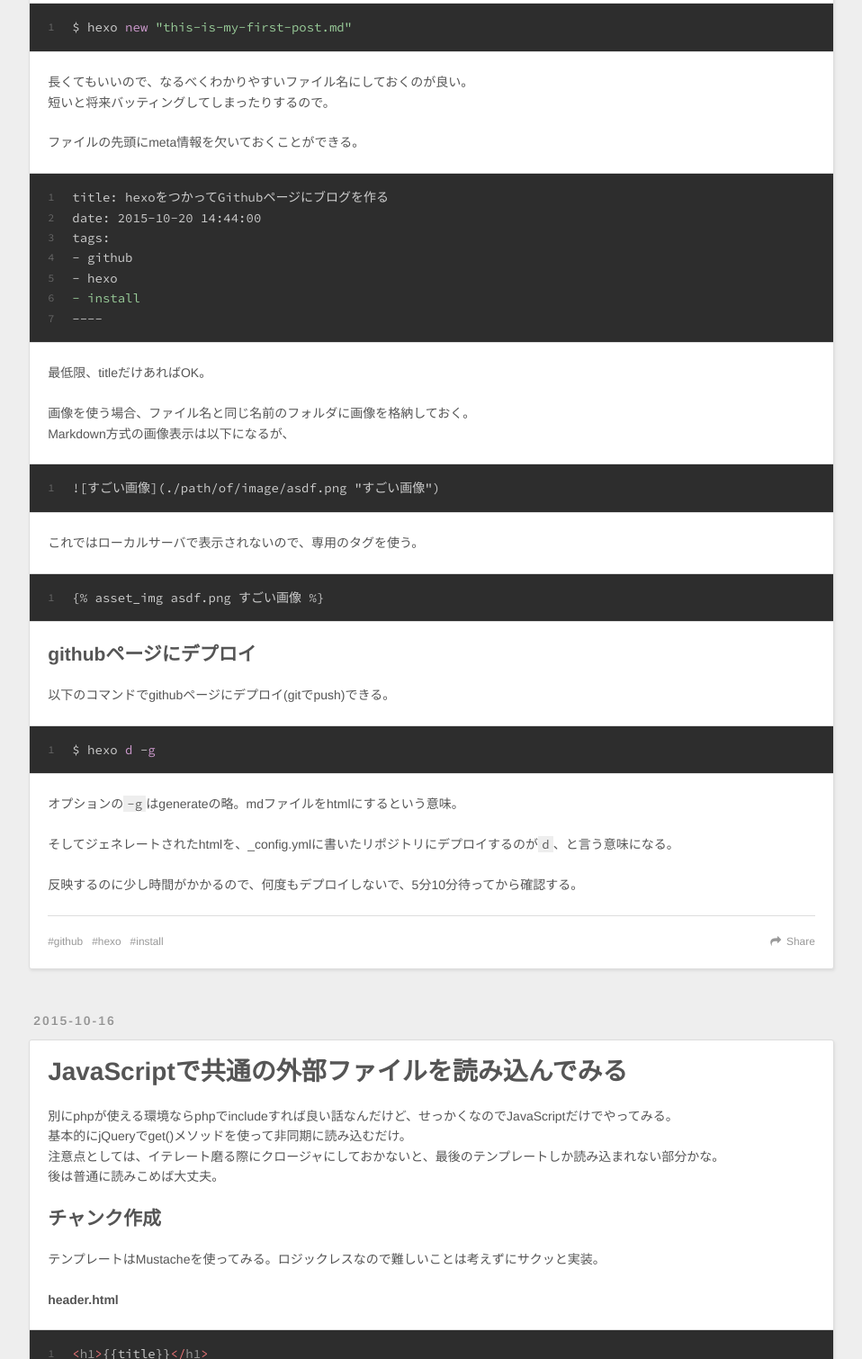
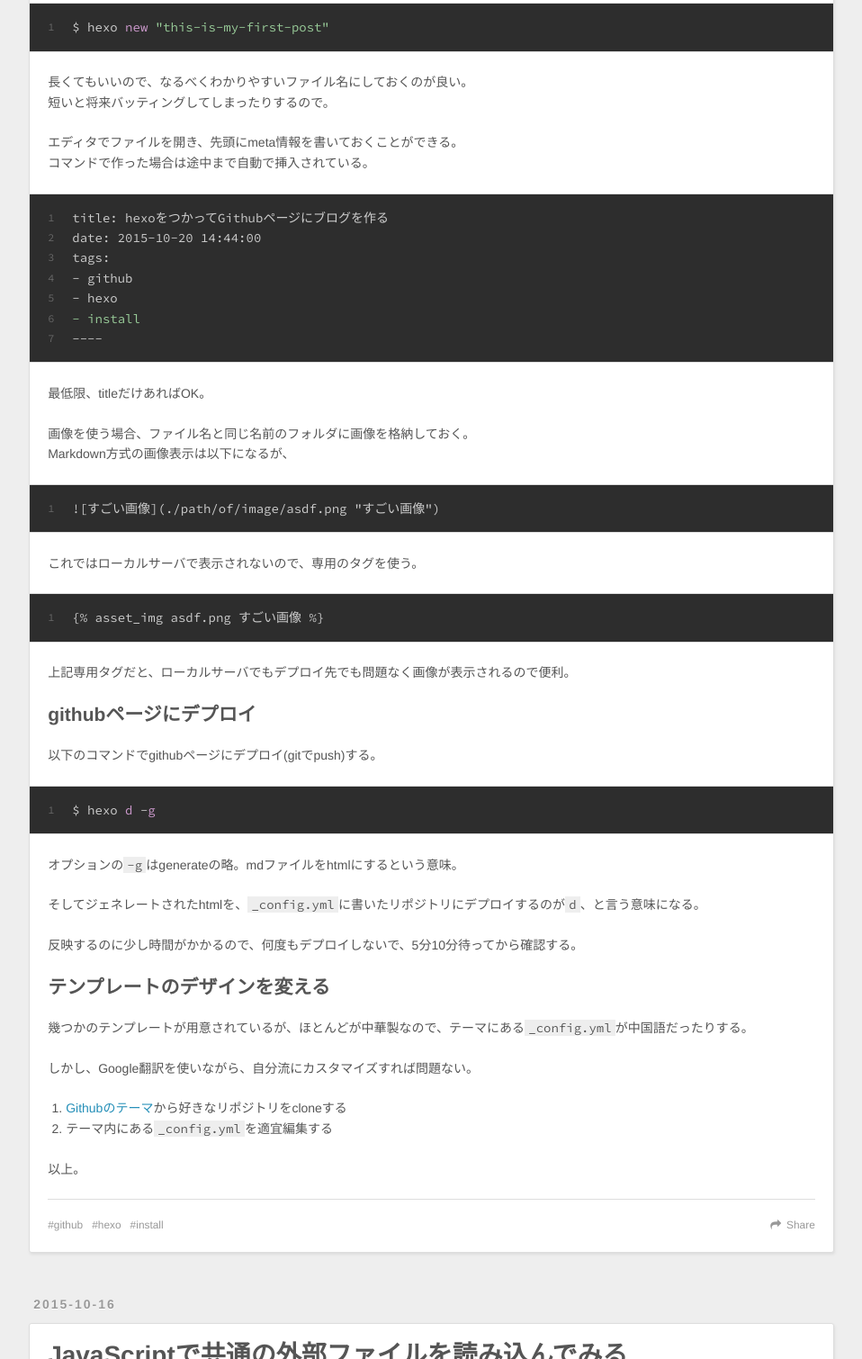
Before and after one commit to s-ogawa-mediba/s-ogawa-mediba.github.io, a plain HTML site: page index.html in a window 1280 px wide. Shown: the part 2994-4504 px from the top of the page at 90% size, without its empty margins (8-966 px from the left). Drawn offline with nearby package versions, Linux system fonts and the light colour scheme.

Commit message:
Site updated: 2015-10-20 16:58:00

```diff
--- a/index.html
+++ b/index.html
@@ -121,25 +121,33 @@
 <figure class="highlight avrasm"><table><tr><td class="gutter"><pre><span class="line">1</span><br></pre></td><td class="code"><pre><span class="line"><span class="label">localhost:</span><span class="number">4000</span></span><br></pre></td></tr></table></figure>
 <h2 id="記事を編集する">記事を編集する</h2><p><code>source/_posts</code>に元ネタのmdファイルがおいてあるので、hello-world.mdは削除しておく。</p>
 <p>新規で記事を作成する場合、直接mdファイルを作ってもOKだし、以下のコマンドで画像用フォルダを同時に作る方法でもOK。フォルダはmdファイル名と一緒になっていれば手で作ってもOK。</p>
-<figure class="highlight actionscript"><table><tr><td class="gutter"><pre><span class="line">1</span><br></pre></td><td class="code"><pre><span class="line">$ hexo <span class="keyword">new</span> <span class="string">"this-is-my-first-post.md"</span></span><br></pre></td></tr></table></figure>
+<figure class="highlight actionscript"><table><tr><td class="gutter"><pre><span class="line">1</span><br></pre></td><td class="code"><pre><span class="line">$ hexo <span class="keyword">new</span> <span class="string">"this-is-my-first-post"</span></span><br></pre></td></tr></table></figure>
 <p>長くてもいいので、なるべくわかりやすいファイル名にしておくのが良い。<br>短いと将来バッティングしてしまったりするので。</p>
-<p>ファイルの先頭にmeta情報を欠いておくことができる。</p>
+<p>エディタでファイルを開き、先頭にmeta情報を書いておくことができる。<br>コマンドで作った場合は途中まで自動で挿入されている。</p>
 <figure class="highlight asciidoc"><table><tr><td class="gutter"><pre><span class="line">1</span><br><span class="line">2</span><br><span class="line">3</span><br><span class="line">4</span><br><span class="line">5</span><br><span class="line">6</span><br><span class="line">7</span><br></pre></td><td class="code"><pre><span class="line">title: hexoをつかってGithubページにブログを作る</span><br><span class="line">date: 2015-10-20 14:44:00</span><br><span class="line">tags:</span><br><span class="line"><span class="bullet">- </span>github</span><br><span class="line"><span class="bullet">- </span>hexo</span><br><span class="line"><span class="header">- install</span><br><span class="line">----</span></span><br></pre></td></tr></table></figure>
 <p>最低限、titleだけあればOK。</p>
 <p>画像を使う場合、ファイル名と同じ名前のフォルダに画像を格納しておく。<br>Markdown方式の画像表示は以下になるが、</p>
 <figure class="highlight markdown"><table><tr><td class="gutter"><pre><span class="line">1</span><br></pre></td><td class="code"><pre><span class="line">![<span class="link_label">すごい画像</span>](<span class="link_url">./path/of/image/asdf.png "すごい画像"</span>)</span><br></pre></td></tr></table></figure>
 <p>これではローカルサーバで表示されないので、専用のタグを使う。</p>
 <figure class="highlight autohotkey"><table><tr><td class="gutter"><pre><span class="line">1</span><br></pre></td><td class="code"><pre><span class="line">&#123;<span class="var_expand">% asset_img asdf.png すごい画像 %</span>&#125;</span><br></pre></td></tr></table></figure>
-<h2 id="githubページにデプロイ">githubページにデプロイ</h2><p>以下のコマンドでgithubページにデプロイ(gitでpush)できる。</p>
+<p>上記専用タグだと、ローカルサーバでもデプロイ先でも問題なく画像が表示されるので便利。</p>
+<h2 id="githubページにデプロイ">githubページにデプロイ</h2><p>以下のコマンドでgithubページにデプロイ(gitでpush)する。</p>
 <figure class="highlight stata"><table><tr><td class="gutter"><pre><span class="line">1</span><br></pre></td><td class="code"><pre><span class="line">$ hexo <span class="keyword">d</span> -<span class="keyword">g</span></span><br></pre></td></tr></table></figure>
 <p>オプションの<code>-g</code>はgenerateの略。mdファイルをhtmlにするという意味。</p>
-<p>そしてジェネレートされたhtmlを、_config.ymlに書いたリポジトリにデプロイするのが<code>d</code>、と言う意味になる。</p>
+<p>そしてジェネレートされたhtmlを、<code>_config.yml</code>に書いたリポジトリにデプロイするのが<code>d</code>、と言う意味になる。</p>
 <p>反映するのに少し時間がかかるので、何度もデプロイしないで、5分10分待ってから確認する。</p>
+<h2 id="テンプレートのデザインを変える">テンプレートのデザインを変える</h2><p>幾つかのテンプレートが用意されているが、ほとんどが中華製なので、テーマにある<code>_config.yml</code>が中国語だったりする。</p>
+<p>しかし、Google翻訳を使いながら、自分流にカスタマイズすれば問題ない。</p>
+<ol>
+<li><a href="http://js.romareas.net/demo/" target="_blank" rel="external">Githubのテーマ</a>から好きなリポジトリをcloneする</li>
+<li>テーマ内にある<code>_config.yml</code>を適宜編集する</li>
+</ol>
+<p>以上。</p>
 
 
     </div>
     <footer class="article-footer">
-      <a data-url="s-ogawa-mediba.github.io/2015/10/20/install_hexo_mac/" data-id="cifz1pblw000084d2pr7lasvn" class="article-share-link">Share</a>
+      <a data-url="s-ogawa-mediba.github.io/2015/10/20/install_hexo_mac/" data-id="cifz2u4wj000507d25kmyohoz" class="article-share-link">Share</a>
 
 
   <ul class="article-tag-list"><li class="article-tag-list-item"><a class="article-tag-list-link" href="/tags/github/">github</a></li><li class="article-tag-list-item"><a class="article-tag-list-link" href="/tags/hexo/">hexo</a></li><li class="article-tag-list-item"><a class="article-tag-list-link" href="/tags/install/">install</a></li></ul>
@@ -190,7 +198,7 @@
 
     </div>
     <footer class="article-footer">
-      <a data-url="s-ogawa-mediba.github.io/2015/10/16/javascript-include-external-file/" data-id="cifz1pbmy000784d2l11rzvre" class="article-share-link">Share</a>
+      <a data-url="s-ogawa-mediba.github.io/2015/10/16/javascript-include-external-file/" data-id="cifz2u4vy000007d2ctvtcboo" class="article-share-link">Share</a>
 
 
   <ul class="article-tag-list"><li class="article-tag-list-item"><a class="article-tag-list-link" href="/tags/javascript/">javascript</a></li><li class="article-tag-list-item"><a class="article-tag-list-link" href="/tags/mastache/">mastache</a></li></ul>
```
Also changed, not shown: 2015/10/16/javascript-include-external-file/index.html (+1 -1 lines), 2015/10/20/install_hexo_mac/index.html (+14 -6 lines).
